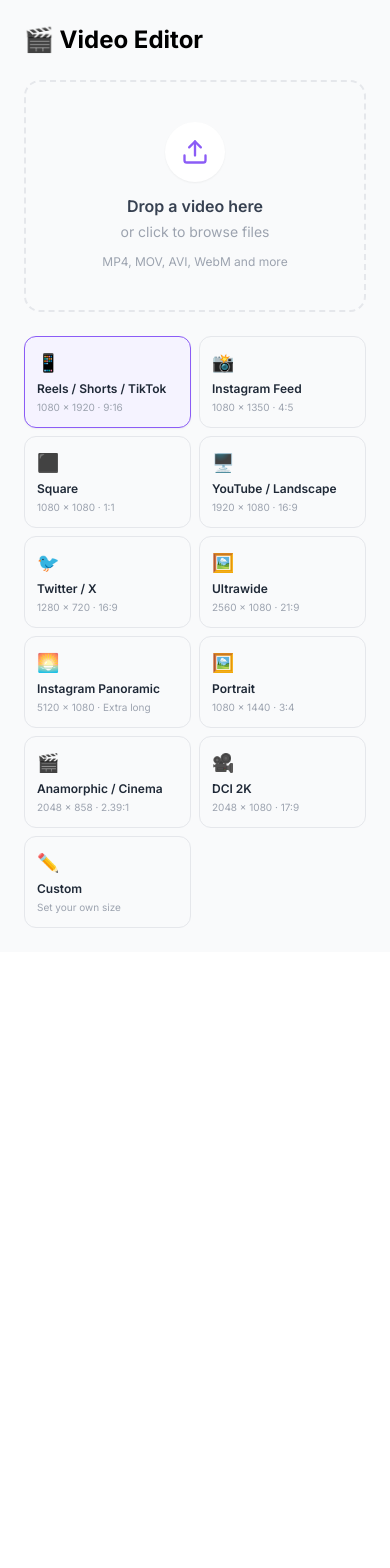
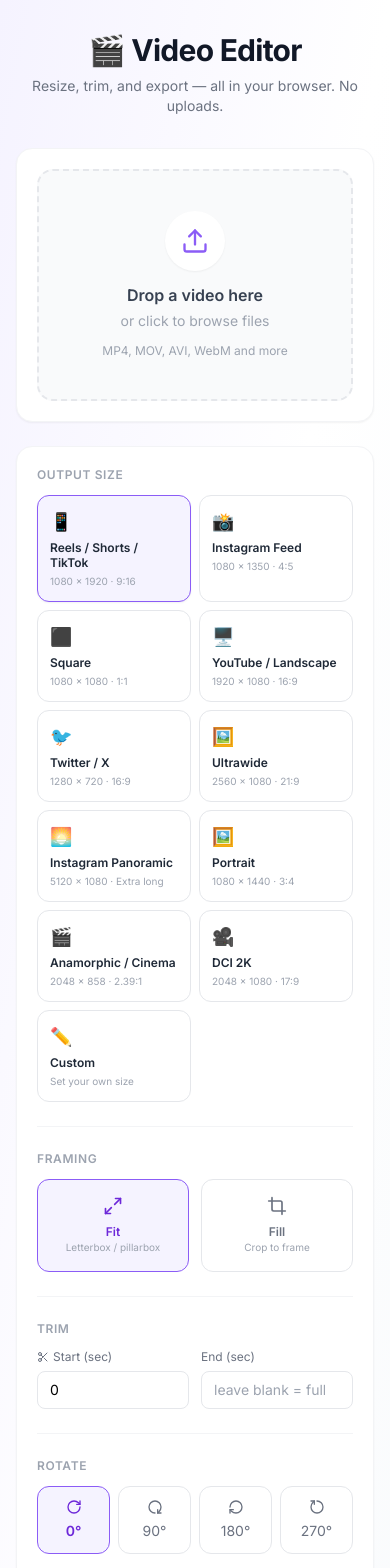
Before and after one commit to magic-peach/reframe, a Next.js app: page / in a window 390 px wide. Shown: the top 1568 px of the page. Before the commit the page ends 952 px from the top, so only its background shows below. Built offline with nearby package versions, Linux system fonts and the light colour scheme.

Commit message:
chore: wire up all controls to editor and final polish

```diff
--- a/src/components/VideoEditor.tsx
+++ b/src/components/VideoEditor.tsx
@@ -1,27 +1,144 @@
 "use client";
 
-import { useState } from "react";
+import { useVideoEditor } from "@/hooks/useVideoEditor";
 import FileUpload from "./FileUpload";
 import VideoPreview from "./VideoPreview";
 import PresetSelector from "./PresetSelector";
-import { EditRecipe, DEFAULT_RECIPE } from "@/lib/types";
+import FramingControl from "./FramingControl";
+import TrimControl from "./TrimControl";
+import RotateControl from "./RotateControl";
+import AudioSpeedControl from "./AudioSpeedControl";
+import ExportSettings from "./ExportSettings";
+import ExportOverlay from "./ExportOverlay";
+import DownloadResult from "./DownloadResult";
+import { Zap, AlertCircle } from "lucide-react";
+
+// wraps each settings section in a consistent card
+function Section({ title, children }: { title: string; children: React.ReactNode }) {
+  return (
+    <div className="space-y-3">
+      <h3 className="text-xs font-semibold uppercase tracking-wider text-gray-400">{title}</h3>
+      {children}
+    </div>
+  );
+}
 
 export default function VideoEditor() {
-  const [file, setFile] = useState<File | null>(null);
-  const [recipe, setRecipe] = useState<EditRecipe>(DEFAULT_RECIPE);
+  const {
+    file,
+    recipe,
+    status,
+    progress,
+    result,
+    error,
+    updateRecipe,
+    handleFileSelect,
+    handleExport,
+    reset,
+  } = useVideoEditor();
 
-  const update = (patch: Partial<EditRecipe>) => setRecipe((r) => ({ ...r, ...patch }));
+  const isProcessing = status === "loading-engine" || status === "exporting";
 
   return (
-    <div className="min-h-screen bg-gray-50 p-6">
-      <h1 className="text-2xl font-bold mb-6">🎬 Video Editor</h1>
-      <div className="grid grid-cols-1 lg:grid-cols-2 gap-6">
-        <div className="space-y-4">
-          <FileUpload onFileSelect={setFile} currentFile={file} />
-          <VideoPreview file={file} />
+    <div className="min-h-screen bg-gradient-to-br from-violet-50 via-white to-slate-50">
+      <ExportOverlay status={status} progress={progress} />
+
+      <div className="max-w-6xl mx-auto px-4 py-8">
+        <div className="mb-8 text-center">
+          <h1 className="text-3xl font-bold text-gray-900 tracking-tight">
+            🎬 Video Editor
+          </h1>
+          <p className="text-gray-500 mt-2 text-sm">
+            Resize, trim, and export — all in your browser. No uploads.
+          </p>
         </div>
-        <div className="space-y-4">
-          <PresetSelector recipe={recipe} onChange={update} />
+
+        <div className="grid grid-cols-1 lg:grid-cols-[1fr_380px] gap-6">
+          {/* left: upload + preview */}
+          <div className="space-y-4">
+            <div className="bg-white rounded-2xl p-5 shadow-sm border border-gray-100">
+              <FileUpload onFileSelect={handleFileSelect} currentFile={file} />
+              {file && (
+                <div className="mt-4">
+                  <VideoPreview file={file} />
+                </div>
+              )}
+            </div>
+
+            {status === "error" && error && (
+              <div className="flex items-start gap-3 p-4 bg-red-50 border border-red-200 rounded-xl text-red-700 text-sm">
+                <AlertCircle size={18} className="shrink-0 mt-0.5" />
+                <div>
+                  <p className="font-semibold">Export failed</p>
+                  <p className="text-red-500 text-xs mt-1">{error}</p>
+                </div>
+              </div>
+            )}
+
+            {/* download panel shows up after a succesful export */}
+            {status === "done" && result && (
+              <DownloadResult result={result} onReset={reset} />
+            )}
+          </div>
+
+          {/* right: all controls */}
+          <div className={`space-y-5 ${isProcessing ? "pointer-events-none opacity-60" : ""}`}>
+            <div className="bg-white rounded-2xl p-5 shadow-sm border border-gray-100 space-y-6">
+              <Section title="Output size">
+                <PresetSelector recipe={recipe} onChange={updateRecipe} />
+              </Section>
+
+              <hr className="border-gray-100" />
+
+              <Section title="Framing">
+                <FramingControl recipe={recipe} onChange={updateRecipe} />
+              </Section>
+
+              <hr className="border-gray-100" />
+
+              <Section title="Trim">
+                <TrimControl recipe={recipe} onChange={updateRecipe} />
+              </Section>
+
+              <hr className="border-gray-100" />
+
+              <Section title="Rotate">
+                <RotateControl recipe={recipe} onChange={updateRecipe} />
+              </Section>
+
+              <hr className="border-gray-100" />
+
+              <Section title="Audio & Speed">
+                <AudioSpeedControl recipe={recipe} onChange={updateRecipe} />
+              </Section>
+
+              <hr className="border-gray-100" />
+
+              <Section title="Export quality">
+                <ExportSettings recipe={recipe} onChange={updateRecipe} />
+              </Section>
+            </div>
+
+            <button
+              onClick={handleExport}
+              disabled={!file || isProcessing}
+              className={`
+                w-full flex items-center justify-center gap-2 py-4 rounded-2xl
+                text-base font-semibold transition-all
+                ${file && !isProcessing
+                  ? "bg-violet-600 hover:bg-violet-700 text-white shadow-lg shadow-violet-200 active:scale-[0.98]"
+                  : "bg-gray-100 text-gray-400 cursor-not-allowed"
+                }
+              `}
+            >
+              <Zap size={18} />
+              {isProcessing ? "Processing…" : "Export video"}
+            </button>
+
+            <p className="text-center text-xs text-gray-400 px-4">
+              First export downloads the ffmpeg engine (~30 MB). Subsequent exports are instant.
+            </p>
+          </div>
         </div>
       </div>
     </div>
```
Also changed, not shown: 1 other file (tests, documents, lock files or other folders).
